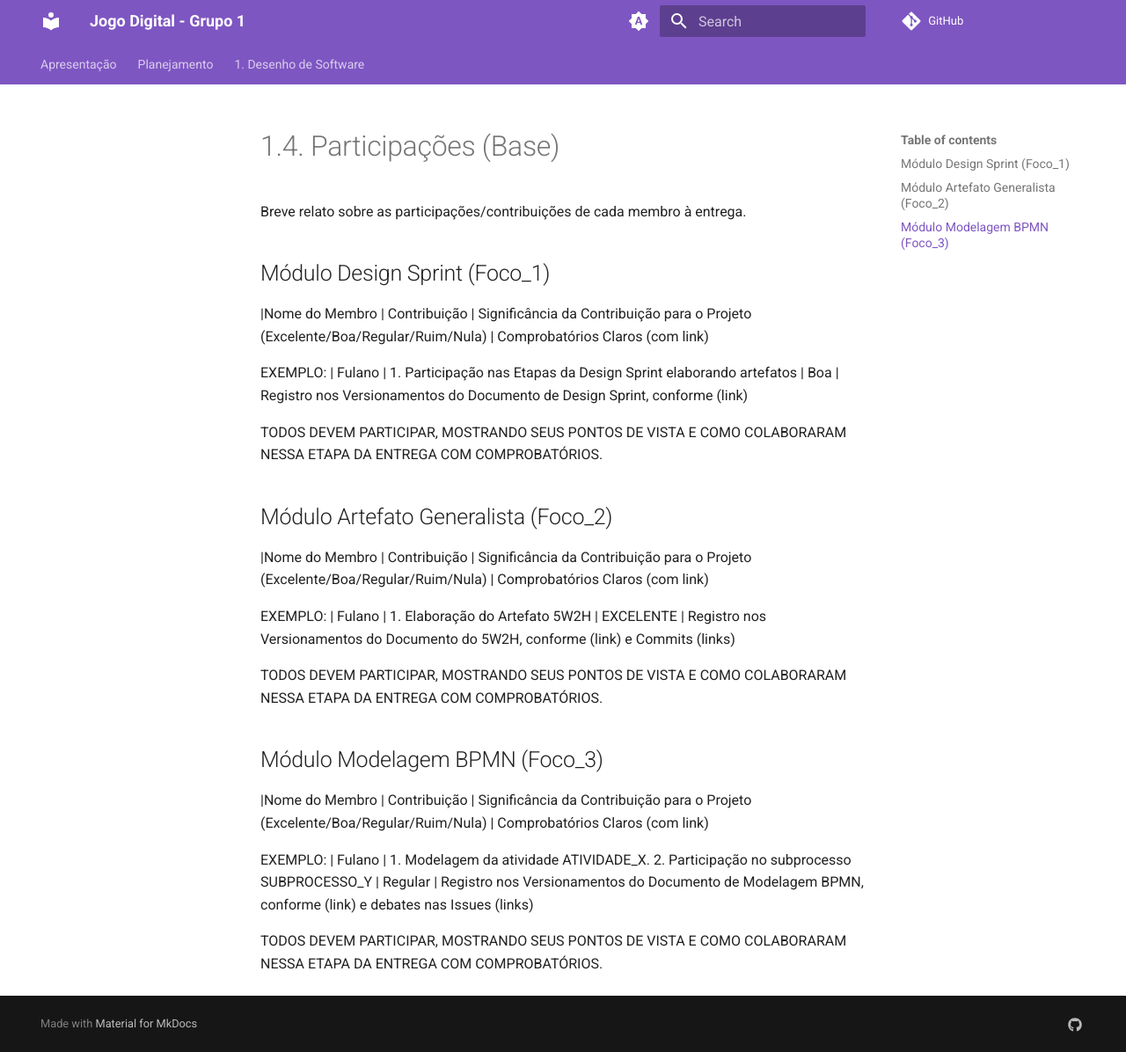
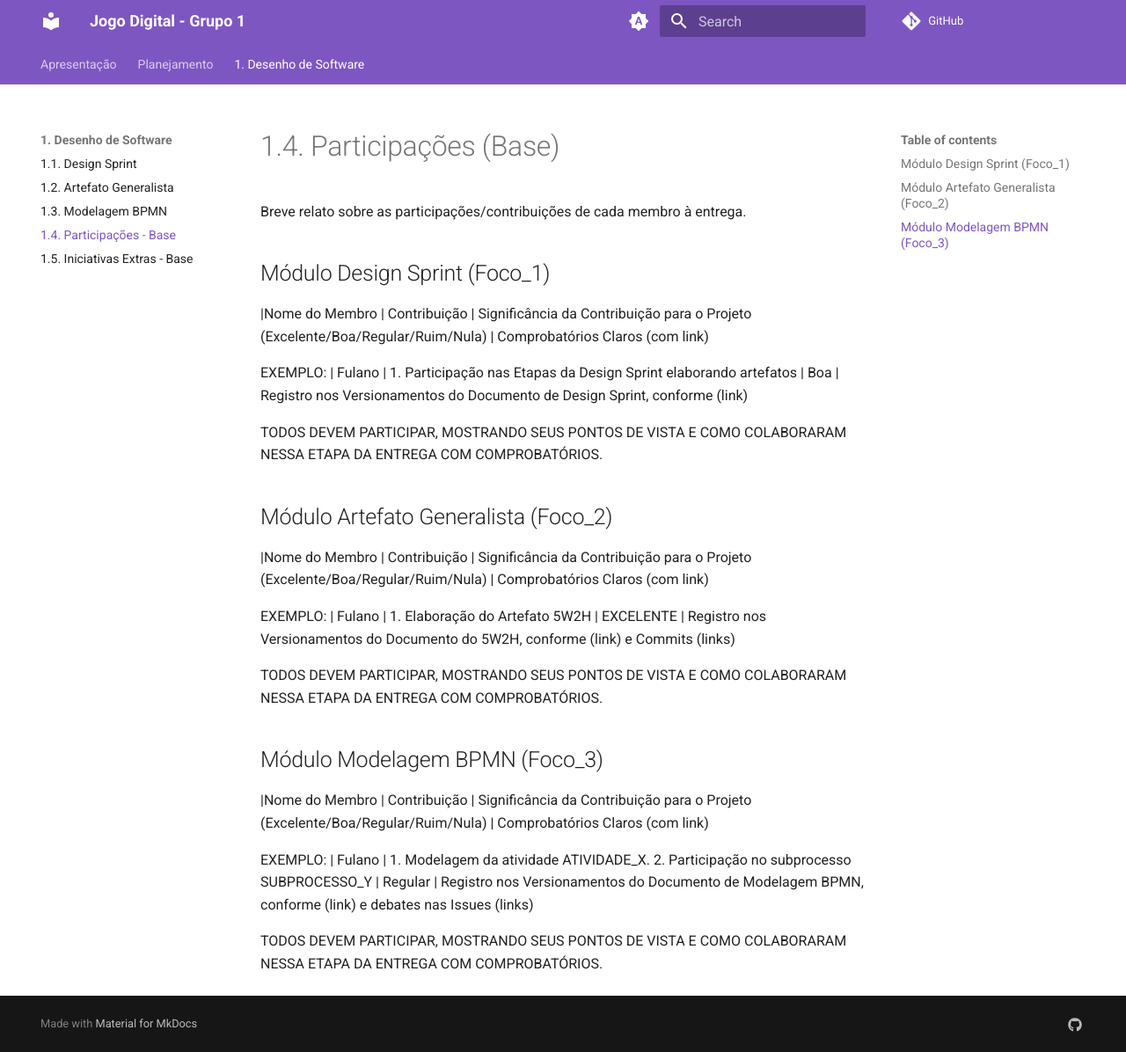
Before and after one commit to UnBArqDsw2025-2-Turma01/2025.2-T01-G1_JogoDigital_Entrega_01, an MkDocs documentation site: the page built from docs/Base/1.4.ParticipacoesBase.md, in a window 1280 px wide and 1196 px high. Shown: the whole window at 88% size. Built offline with MkDocs 1.6.1 and Material for MkDocs 9.7.7, drawn with Linux system fonts in a browser that asks for light colours; comment, search, counter and statistics services are not loaded; some of the changed lines change nothing that is shown.

Commit message:
Correção links

```diff
--- a/mkdocs.yml
+++ b/mkdocs.yml
@@ -54,8 +54,8 @@ nav:
     - Metodologia: Planejamento/Metodologia/Metodologia.md
   # - Reuniões:
   - 1. Desenho de Software:
-    - 1.1. Design Sprint: docs/Base/1.1.DesignSprint.md
-    - 1.2. Artefato Generalista: /docs/Base/1.2.ArtefatoGeneralista.md
-    - 1.3. Modelagem BPMN: /docs/Base/1.3.ModelagemBPMN.md
-    - 1.4. Participações - Base: /docs/Base/1.4.ParticipacoesBase.md
-    - 1.5. Iniciativas Extras - Base: /docs/Base/1.5.IniciativasExtras.md
+    - 1.1. Design Sprint: Base/1.1.DesignSprint.md
+    - 1.2. Artefato Generalista: Base/1.2.ArtefatoGeneralista.md
+    - 1.3. Modelagem BPMN: Base/1.3.ModelagemBPMN.md
+    - 1.4. Participações - Base: Base/1.4.ParticipacoesBase.md
+    - 1.5. Iniciativas Extras - Base: Base/1.5.IniciativasExtras.md
```
